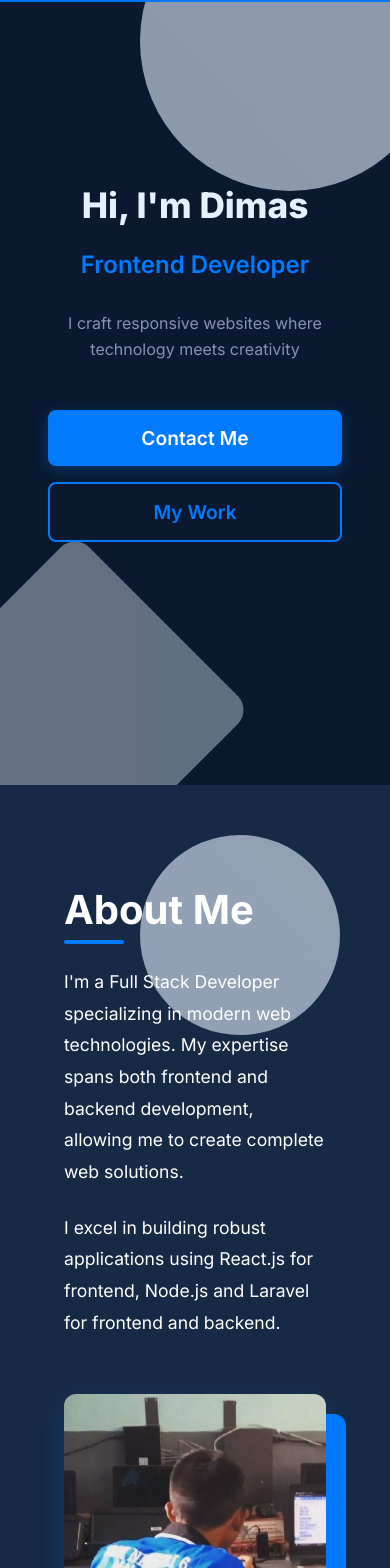
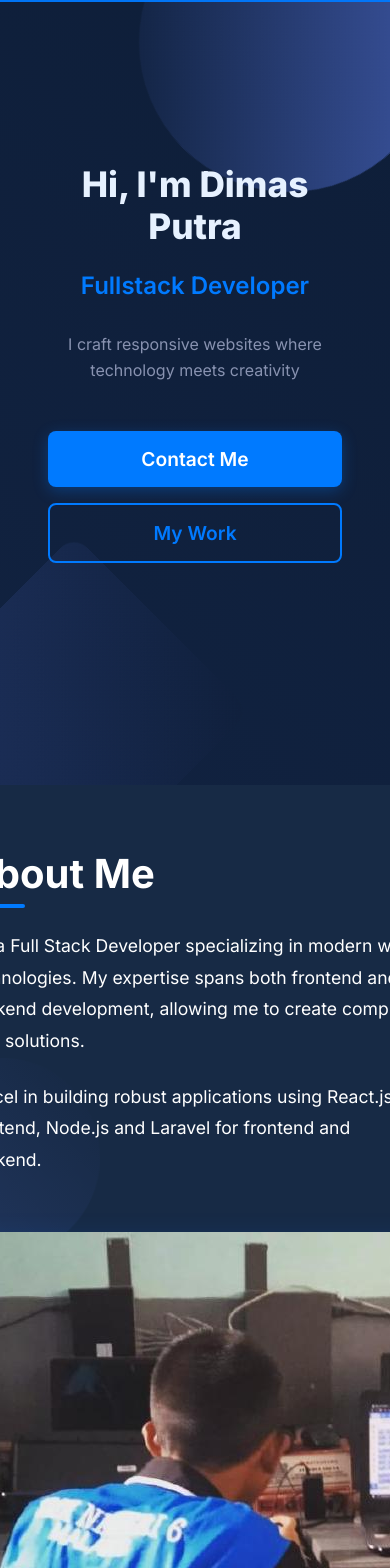
Before and after one commit to dim5ptr/my-portfolio, a React (Create React App) app: page / in a window 390 px wide. Shown: the part 59-1627 px from the top of the page. Built offline with nearby package versions, Linux system fonts and the light colour scheme.

Commit message:
new design css

```diff
--- a/src/components/About.css
+++ b/src/components/About.css
@@ -1,7 +1,7 @@
 .about {
-  padding: 100px 0;
-  background: linear-gradient(135deg, #FFFFFF 0%, #F0F7FF 100%);
+  background: linear-gradient(135deg, #0a192f 0%, #112240 100%);
   position: relative;
+  padding: 4rem 0;
   overflow: hidden;
 }
 
@@ -18,6 +18,9 @@
   grid-template-columns: 3fr 2fr;
   gap: 4rem;
   margin-bottom: 4rem;
+  position: relative;
+  z-index: 1;
+  color: #e6f1ff;
 }
 
 .about-text h2 {
@@ -55,7 +58,7 @@
   position: absolute;
   top: 20px;
   left: 20px;
-  width: 100%;
+  width: 92%;
   height: 100%;
   background: var(--primary-blue);
   border-radius: 12px;
@@ -63,7 +66,7 @@
 }
 
 .profile-image img {
-  width: 100%;
+  width: auto;
   height: auto;
   border-radius: 12px;
   position: relative;
@@ -114,30 +117,75 @@
   font-weight: 600;
 }
 
-/* Decorative Elements */
+.about {
+  position: relative;
+  overflow: hidden;
+}
+
+/* Left floating circle */
 .about::before {
   content: '';
   position: absolute;
-  top: 50px;
-  right: 50px;
   width: 200px;
   height: 200px;
-  background: linear-gradient(45deg, #E1EFFF 0%, #E6F0FF 100%);
+  background: linear-gradient(45deg, #6486ff 0%, #0a192f 100%);
   border-radius: 50%;
-  opacity: 0.6;
+  left: -100px;
+  top: 20%;
+  opacity: 0.15;
+  animation: floatLeft 8s ease-in-out infinite;
 }
 
+/* Right square */
 .about::after {
   content: '';
   position: absolute;
-  bottom: 50px;
-  left: 50px;
   width: 150px;
   height: 150px;
-  background: linear-gradient(45deg, #F0F7FF 0%, #E1EFFF 100%);
-  border-radius: 20px;
+  background: linear-gradient(135deg, #6486ff 0%, #0a192f 100%);
+  right: -75px;
+  bottom: 15%;
   transform: rotate(45deg);
-  opacity: 0.4;
+  opacity: 0.1;
+  animation: floatRight 6s ease-in-out infinite;
+}
+
+@keyframes floatLeft {
+  0%, 100% {
+    transform: translateY(0) rotate(0deg);
+  }
+  50% {
+    transform: translateY(-20px) rotate(5deg);
+  }
+}
+
+@keyframes floatRight {
+  0%, 100% {
+    transform: translateY(0) rotate(45deg);
+  }
+  50% {
+    transform: translateY(20px) rotate(40deg);
+  }
+}
+
+/* Optional: Add subtle particle effect */
+.about-particles {
+  position: absolute;
+  width: 100%;
+  height: 100%;
+  background-image: radial-gradient(#64ffda 0.5px, transparent 0.5px);
+  background-size: 50px 50px;
+  opacity: 0.05;
+  animation: drift 20s linear infinite;
+}
+
+@keyframes drift {
+  0% {
+    transform: translateY(0);
+  }
+  100% {
+    transform: translateY(-50px);
+  }
 }
 
 @media (max-width: 968px) {
--- a/src/components/About.js
+++ b/src/components/About.js
@@ -1,6 +1,6 @@
 import React from 'react';
-import { FaReact, FaNode, FaLaravel } from 'react-icons/fa';
-// import { SiTypescript } from 'react-icons/si';
+import { FaReact, FaNode, FaLaravel, FaJs } from 'react-icons/fa';
+import { SiTypescript } from 'react-icons/si';
 import './About.css';
 
 const About = () => {
@@ -8,8 +8,8 @@ const About = () => {
     { name: 'React.js', icon: <FaReact />, color: '#61DAFB' },
     { name: 'Node.js', icon: <FaNode />, color: '#339933' },
     { name: 'Laravel', icon: <FaLaravel />, color: '#FF2D20' },
-    // { name: 'JavaScript', icon: <FaJs />, color: '#F7DF1E' },
-    // { name: 'TypeScript', icon: <SiTypescript />, color: '#3178C6' },
+    { name: 'JavaScript', icon: <FaJs />, color: '#F7DF1E' },
+    { name: 'TypeScript', icon: <SiTypescript />, color: '#3178C6' },
   ];
 
   return (
--- /dev/null
+++ b/src/components/App.js
@@ -0,0 +1,2 @@
+
+<meta name="viewport" content="width=device-width, initial-scale=1.0" />
--- a/src/components/Hero.css
+++ b/src/components/Hero.css
@@ -1,27 +1,26 @@
 :root {
   --primary-blue: #007AFF;
   --secondary-blue: #0A192F;
-  --accent-blue: #64FFDA;
+  --accent-blue: #6486ff;
   --text-light: #E6F1FF;
   --navy-blue: #172A45;
 }
 .hero {
-    height: 100vh;
-    display: flex;
-    align-items: center;
-    justify-content: center;
-    background: #0A192F;
+  min-height: 100vh;
+  background: linear-gradient(135deg, #0a192f 0%, #112240 100%);
   position: relative;
   overflow: hidden;
 }
 
 .hero-content {
-    max-width: 1200px;
+  position: relative;
+  z-index: 1;
   padding: 2rem;
-    text-align: center;
-    position: relative;
-    z-index: 2;
+  color: #e6f1ff;
 }
+
+/* Rest of your existing styles */
+
 
   .hero h1 {
     font-size: 4.5rem;
@@ -48,6 +47,7 @@
     animation: fadeInUp 1s ease 0.6s;
     animation-fill-mode: both;
   }
+
 .hero-buttons {
   display: flex;
   gap: 2rem;
@@ -90,16 +90,28 @@
 }
 
 /* Decorative Elements */
+/* Animasi particles */
 .hero::before {
   content: '';
   position: absolute;
+  background: linear-gradient(45deg, #0a192f 0%,#6486ff 100%);
+  opacity: 0.15;
+    border-radius: 50%;
+    height: 300px;
+    opacity: .6;
+    right: -50px;
     top: -50px;
-  right: -50px;
     width: 300px;
-  height: 300px;
-  background: linear-gradient(45deg, #E1EFFF 0%, #E6F0FF 100%);
-  border-radius: 50%;
-  opacity: 0.6;
+    animation: float 6s ease-in-out infinite;
+}
+
+@keyframes moveBackground {
+  0% {
+    transform: translateY(0) rotate(0deg);
+  }
+  100% {
+    transform: translateY(-50px) rotate(0.5deg);
+  }
 }
 
   .hero::after {
@@ -109,12 +121,24 @@
     left: -50px;
     width: 250px;
     height: 250px;
-  background: linear-gradient(45deg, #F0F7FF 0%, #E1EFFF 100%);
+    background: linear-gradient(45deg, #6486ff 0%, #0a192f 100%);
     border-radius: 20px;
     transform: rotate(45deg);
-  opacity: 0.4;
+    opacity: 0.15;
+    animation: float 6s ease-in-out infinite;
   }
 
+  @keyframes float {
+    0% {
+      transform: rotate(45deg) translate(0, 0);
+    }
+    50% {
+      transform: rotate(45deg) translate(0, 20px);
+    }
+    100% {
+      transform: rotate(45deg) translate(0, 0);
+    }
+  }
 @keyframes fadeInDown {
   from {
     opacity: 0;
@@ -137,6 +161,97 @@
   }
 }
 
+.hero {
+  min-height: 100vh;
+  display: flex;
+  align-items: center;
+  justify-content: center;
+  background: linear-gradient(45deg, #0a192f, #112240, #0a192f);
+  background-size: 400% 400%;
+  animation: gradientBG 15s ease infinite;
+  position: relative;
+  overflow: hidden;
+}
+
+/* Animasi gradient background */
+@keyframes gradientBG {
+  0% {
+    background-position: 0% 50%;
+  }
+  50% {
+    background-position: 100% 50%;
+  }
+  100% {
+    background-position: 0% 50%;
+  }
+}
+@keyframes moveBackground {
+  0% {
+    transform: translateY(0);
+  }
+  100% {
+    transform: translateY(-50px);
+  }
+}
+
+@keyframes particleFloat {
+  0% {
+    transform: translateY(0);
+  }
+  100% {
+    transform: translateY(-50px);
+  }
+}
+
+.hero-content {
+  z-index: 1;
+  text-align: center;
+  color: #e6f1ff;
+  padding: 2rem;
+  opacity: 0;
+  transform: translateY(20px);
+}
+
+.fade-in {
+  animation: fadeIn 1s ease forwards;
+}
+
+@keyframes fadeIn {
+  to {
+    opacity: 1;
+    transform: translateY(0);
+  }
+}
+
+.animate-text {
+  animation: slideUp 0.5s ease forwards;
+}
+
+.animate-text-delay-1 {
+  animation: slideUp 0.5s ease forwards 0.2s;
+  opacity: 0;
+}
+
+.animate-text-delay-2 {
+  animation: slideUp 0.5s ease forwards 0.4s;
+  opacity: 0;
+}
+
+.animate-text-delay-3 {
+  animation: slideUp 0.5s ease forwards 0.6s;
+  opacity: 0;
+}
+
+@keyframes slideUp {
+  from {
+    opacity: 0;
+    transform: translateY(20px);
+  }
+  to {
+    opacity: 1;
+    transform: translateY(0);
+  }
+}
 @media (max-width: 768px) {
   .hero h1 {
     font-size: 3rem;
--- a/src/components/Hero.js
+++ b/src/components/Hero.js
@@ -1,4 +1,4 @@
-import React from 'react';
+import React, { useEffect } from 'react';
 import './Hero.css';
 
 const Hero = () => {
@@ -7,13 +7,18 @@ const Hero = () => {
     element.scrollIntoView({ behavior: 'smooth' });
   };
 
+  useEffect(() => {
+    const content = document.querySelector('.hero-content');
+    content.classList.add('fade-in');
+  }, []);
+
   return (
     <section id="home" className="hero">
       <div className="hero-content">
-        <h1>Hi, I'm Dimas</h1>
-        <h2>Frontend Developer</h2>
-        <p>I craft responsive websites where technology meets creativity</p>
-        <div className="hero-buttons">
+        <h1 className="animate-text">Hi, I'm Dimas Putra </h1>
+        <h2 className="animate-text-delay-1">Fullstack Developer</h2>
+        <p className="animate-text-delay-2">I craft responsive websites where technology meets creativity</p>
+        <div className="hero-buttons animate-text-delay-3">
           <button
             className="primary-btn"
             onClick={() => scrollToSection('contact')}
@@ -31,4 +36,5 @@ const Hero = () => {
     </section>
   );
 };
+
 export default Hero;
--- /dev/null
+++ b/src/components/responsive.css
@@ -0,0 +1,90 @@
+/* Desktop (default) */
+.hero, .about, .projects, .contact {
+  padding: 80px 120px;
+}
+
+/* Tablet (max-width: 1024px) */
+@media screen and (max-width: 1024px) {
+  .hero, .about, .projects, .contact {
+    padding: 60px 60px;
+  }
+
+  .hero h1 {
+    font-size: 2.8rem;
+  }
+
+  .hero h2 {
+    font-size: 2rem;
+  }
+
+  .about-content {
+    flex-direction: column;
+    text-align: center;
+  }
+
+  .about-image {
+    margin: 30px auto;
+  }
+
+  .projects-grid {
+    grid-template-columns: repeat(2, 1fr);
+    gap: 20px;
+  }
+}
+
+/* Mobile (max-width: 768px) */
+@media screen and (max-width: 768px) {
+  .hero, .about, .projects, .contact {
+    padding: 40px 20px;
+  }
+
+  .hero h1 {
+    font-size: 2.2rem;
+  }
+
+  .hero h2 {
+    font-size: 1.6rem;
+  }
+
+  .hero p {
+    font-size: 1rem;
+  }
+
+  .hero-buttons {
+    flex-direction: column;
+    gap: 15px;
+  }
+
+  .primary-btn, .secondary-btn {
+    width: 100%;
+    margin: 0;
+  }
+
+  .projects-grid {
+    grid-template-columns: 1fr;
+  }
+
+  .contact-form {
+    width: 100%;
+  }
+
+  .about-skills {
+    grid-template-columns: repeat(2, 1fr);
+  }
+}
+
+/* Small Mobile (max-width: 480px) */
+@media screen and (max-width: 480px) {
+  .hero h1 {
+    font-size: 1.8rem;
+  }
+
+  .about-skills {
+    grid-template-columns: 1fr;
+  }
+
+  .contact-form input,
+  .contact-form textarea {
+    padding: 12px;
+  }
+}
```
Lines whose indentation alone changed are shown as unchanged.
